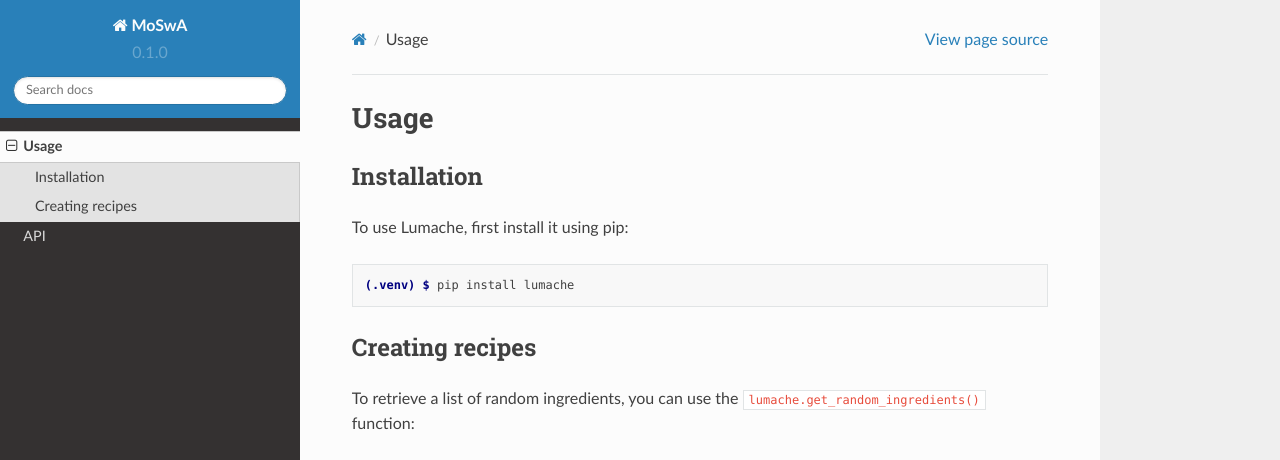
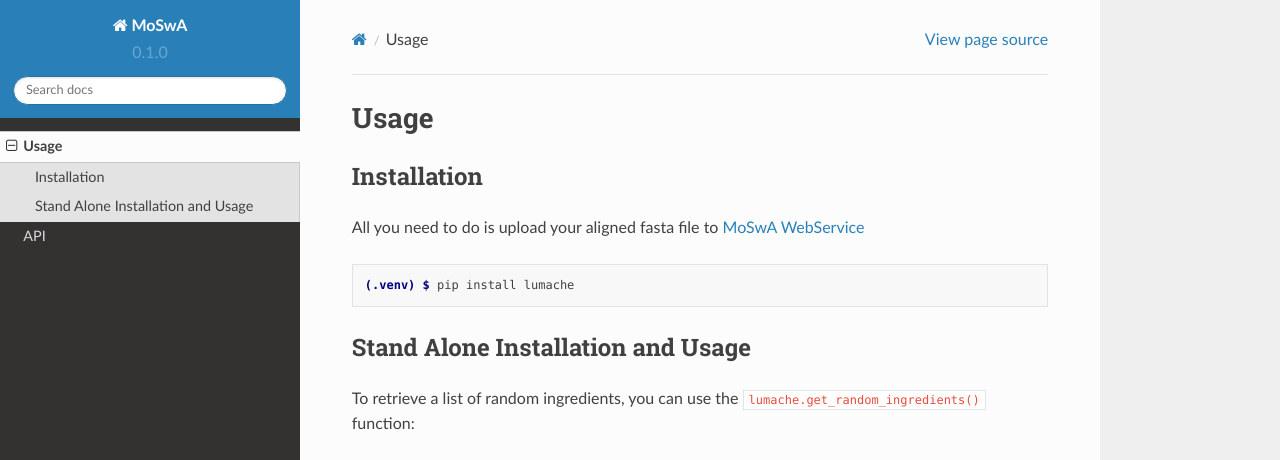
Before and after one commit to macelik/MoSwADocs, a Sphinx documentation site: the page built from docs/source/usage.rst, in a window 1280 px wide and 1095 px high. Shown: the top 460 px of the window. Built offline with Sphinx 7.4.7 and the Read the Docs theme 2.0.0, drawn with Linux system fonts in a browser that asks for light colours; grey boxes are pictures that could not be loaded.

Commit message:
Update usage.rst

```diff
--- a/docs/source/usage.rst
+++ b/docs/source/usage.rst
@@ -1,18 +1,18 @@
 Usage
 =====
 
-.. _installation:
+.. _Webservice:
 
 Installation
 ------------
 
-To use Lumache, first install it using pip:
+All you need to do is upload your aligned fasta file to `MoSwA WebService <http://moswa.bioinfo.perdanauniversity.edu.my/>`_
 
 .. code-block:: console
 
    (.venv) $ pip install lumache
 
-Creating recipes
+Stand Alone Installation and Usage
 ----------------
 
 To retrieve a list of random ingredients,
```
